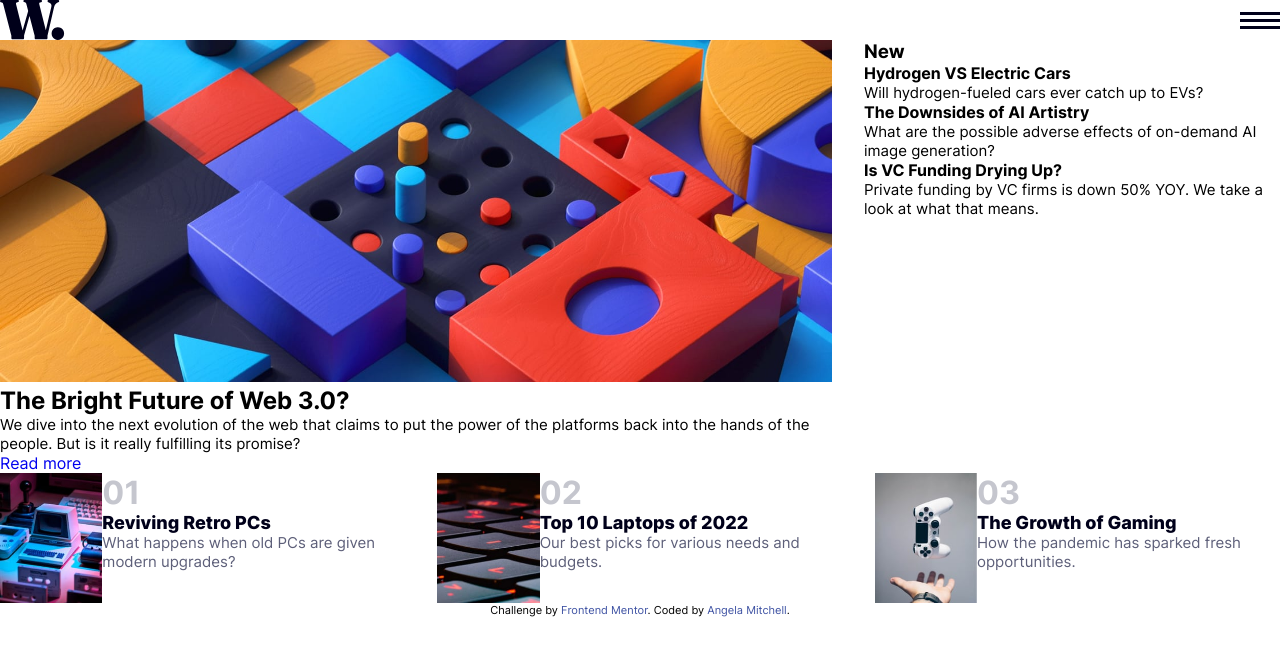
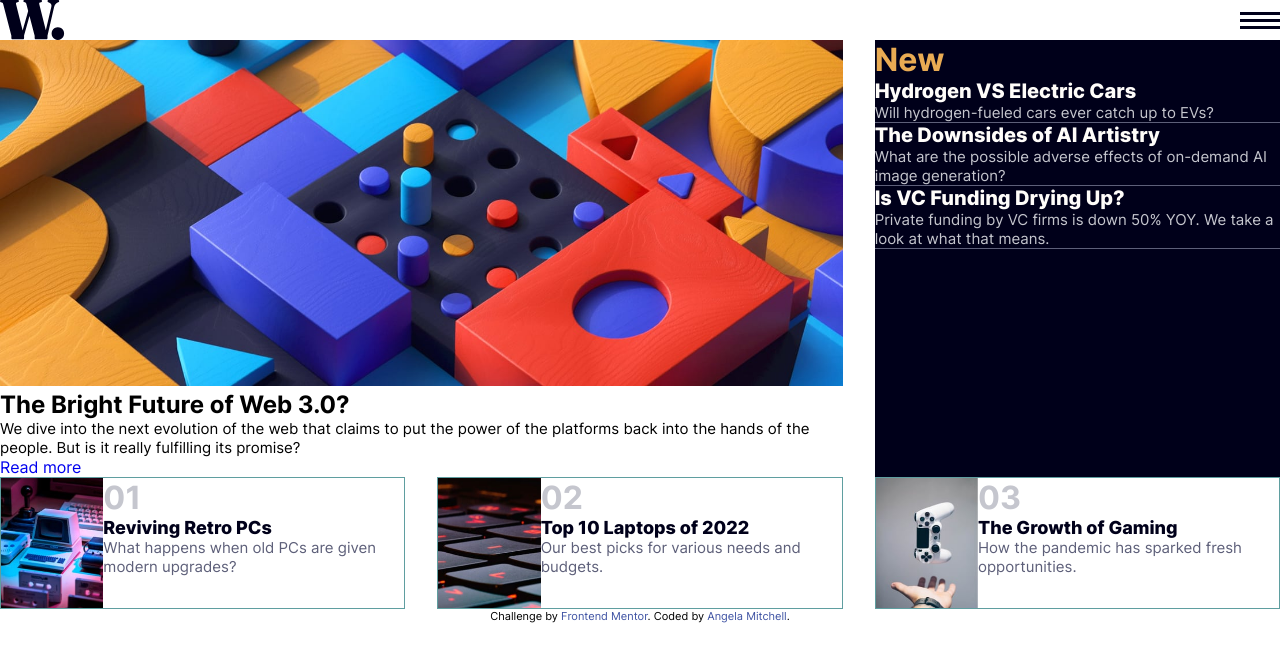
Before and after one commit to amitchell05/news-homepage, a React (Create React App) app: page / in a window 1280 px wide. Shown: the top 662 px of the page. Built offline with nearby package versions, Linux system fonts and the light colour scheme.

Commit message:
fix grid alignment issue for news cards

```diff
--- a/src/App.css
+++ b/src/App.css
@@ -28,11 +28,7 @@ p {
 }
 
 @media (min-width: 47.938rem) {
-  .grid--main-news {
-    grid-template-columns: 2fr 1fr;
-  }
-
-  .grid--top-news {
+  .grid {
     grid-template-columns: repeat(3, 1fr);
   }
 }
--- a/src/App.js
+++ b/src/App.js
@@ -10,12 +10,12 @@ function App() {
     <>
         <Header></Header>
         <main>
-            <section className="grid grid--main-news">
-                <h2 className="visually-hidden">Main and Recent News</h2>
-                <MainNewsCard></MainNewsCard>
-                <RecentNewsCard></RecentNewsCard>
+            <section className="grid">
+              <h2 className="visually-hidden">Main and Recent News</h2>
+              <MainNewsCard></MainNewsCard>
+              <RecentNewsCard></RecentNewsCard>
             </section>
-            <section className="grid grid--top-news top-news">
+            <section className="grid top-news">
               <h2 className="visually-hidden">Top News</h2>
               <TopNewsCard></TopNewsCard>
             </section>
--- a/src/components/MainNewsCard.css
+++ b/src/components/MainNewsCard.css
@@ -1,4 +1,10 @@
 /* Main News */
+@media (min-width: 47.938rem) {
+    .main-news {
+        grid-column: 1 / 3;
+    }
+}
+
 .main-news__img {
     width: 100%;
     height: auto;
--- a/src/components/RecentNewsCard.css
+++ b/src/components/RecentNewsCard.css
@@ -0,0 +1,23 @@
+/* Recent News Card */
+.recent-news {
+    background-color: hsl(240, 100%, 5%);
+    color: hsl(36, 100%, 99%);
+}
+
+.recent-news__post {
+    border-bottom: 1px solid hsl(236, 13%, 42%);
+}
+
+.recent-news__title {
+    color: hsl(35, 77%, 62%);
+    font-size: 2rem;
+}
+
+.post__title {
+    font-weight: 800;
+    font-size: 1.25rem;
+}
+
+.post__desc {
+    color: hsl(233, 8%, 79%);
+}
--- a/src/components/TopNewsCard.js
+++ b/src/components/TopNewsCard.js
@@ -29,7 +29,7 @@ const TopNewsCard = () => {
 
     const posts = newsPosts.map((newsPost, index) => {
         return (
-            <article key={ newsPost.id } className="top-news__article">
+            <article key={ newsPost.id } className="top-news__article" style={{ border: "1px solid cadetblue" }}>
                 <img src={ newsPost.image } alt="retro PC" className="top-news__img" />
                 <div className="top-news__content">
                     <div className="top-news__index"></div>
```
